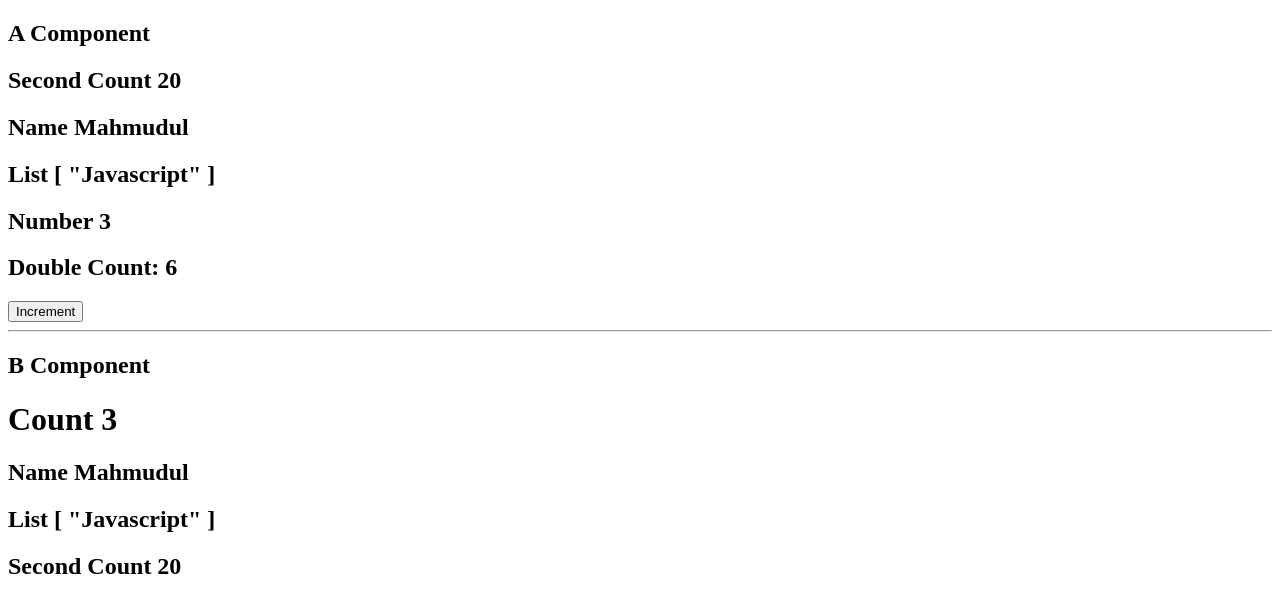
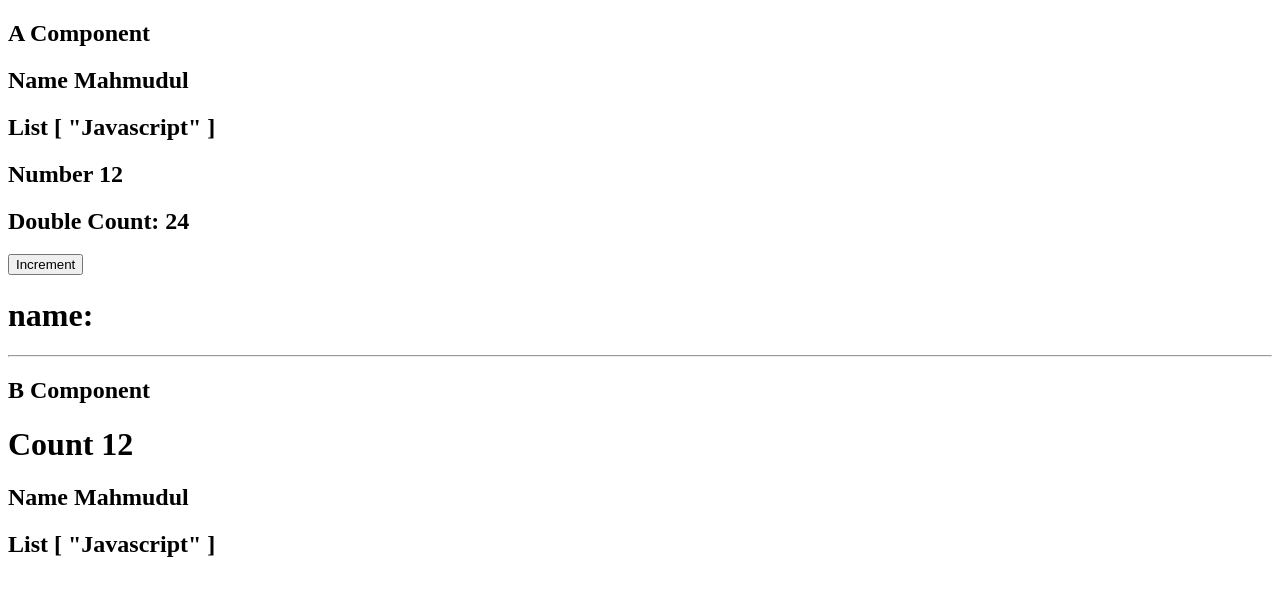
Before and after one commit to MdMahmudulHasanGit/Task-Manager-With-Pinia, a Vue app: page / in a window 1280 px wide. Shown: the top 612 px of the page. Built offline with nearby package versions, Linux system fonts and the light colour scheme.

Commit message:
Composables in vue

```diff
--- a/package.json
+++ b/package.json
@@ -15,6 +15,7 @@
   "devDependencies": {
     "@babel/core": "^7.12.16",
     "@babel/eslint-parser": "^7.12.16",
+    "@faker-js/faker": "^8.4.0",
     "@vue/cli-plugin-babel": "~5.0.0",
     "@vue/cli-plugin-eslint": "~5.0.0",
     "@vue/cli-service": "~5.0.0",
--- /dev/null
+++ b/src/compasables/name.js
@@ -0,0 +1,17 @@
+import { ref, onMounted, onUnmounted } from 'vue';
+import { faker } from '@faker-js/faker'
+
+export function useName() {
+    const firstName = ref("")
+    const lastName = ref("");
+    function updateName() {
+        firstName.value = faker.person.firstName()
+        lastName.value = faker.person.lastName()
+    }
+
+    onMounted(() => {
+        window.addEventListener("click", updateName)
+    })
+
+    return { firstName, lastName }
+}
--- a/src/components/AComponent.vue
+++ b/src/components/AComponent.vue
@@ -1,20 +1,33 @@
 <template>
   <div>
     <h2>A Component</h2>
-    <h2>Second Count {{ store.secondCount }}</h2>
     <h2>Name {{ store.name }}</h2>
     <h2>List {{ store.list }}</h2>
     <h2>Number {{ store.count }}</h2>
     <h2>Double Count: {{ store.doubleCount }}</h2>
     <button @click="store.increment">Increment</button>
+    <h1>name: {{ store.c_Name.lastName }} {{ store.c_Name.lastName }}</h1>
   </div>
 </template>
 
 <script setup>
 import { useCounterStore } from "../stores/counter";
 const store = useCounterStore();
-store.secondCount = 20;
-store.count = store.count + 1;
+
+// store.$patch((state) => {
+//   state.list.push("vue3");
+//   state.count = 60;
+// });
+// store.$patch({
+//   count: 50,
+//   name: "Mahmudul Hasan",
+// });
+
+// Replace state
+
+store.$state = {
+  count: store.count + 10,
+};
 </script>
 
 <style scoped>
--- a/src/components/BComponent.vue
+++ b/src/components/BComponent.vue
@@ -5,7 +5,6 @@
     <h1>Count {{ store.count }}</h1>
     <h2>Name {{ store.name }}</h2>
     <h2>List {{ store.list }}</h2>
-    <h2>Second Count {{ store.secondCount }}</h2>
   </div>
 </template>
 
--- a/src/stores/counter.js
+++ b/src/stores/counter.js
@@ -1,4 +1,5 @@
 import { defineStore } from 'pinia'
+import { useName } from '../compasables/name'
 import { ref, computed } from 'vue'
 
 export const useCounterStore = defineStore('counter', () => {
@@ -8,6 +9,8 @@ export const useCounterStore = defineStore('counter', () => {
     const doubleCount = computed(() => {
         return count.value * 2
     })
+
+    const c_Name = useName()
 
 
     function increment() {
@@ -19,6 +22,7 @@ export const useCounterStore = defineStore('counter', () => {
         doubleCount,
         name,
         list,
+        c_Name,
         increment
     }
 
```
Also changed, not shown: 1 other file (tests, documents, lock files or other folders).
